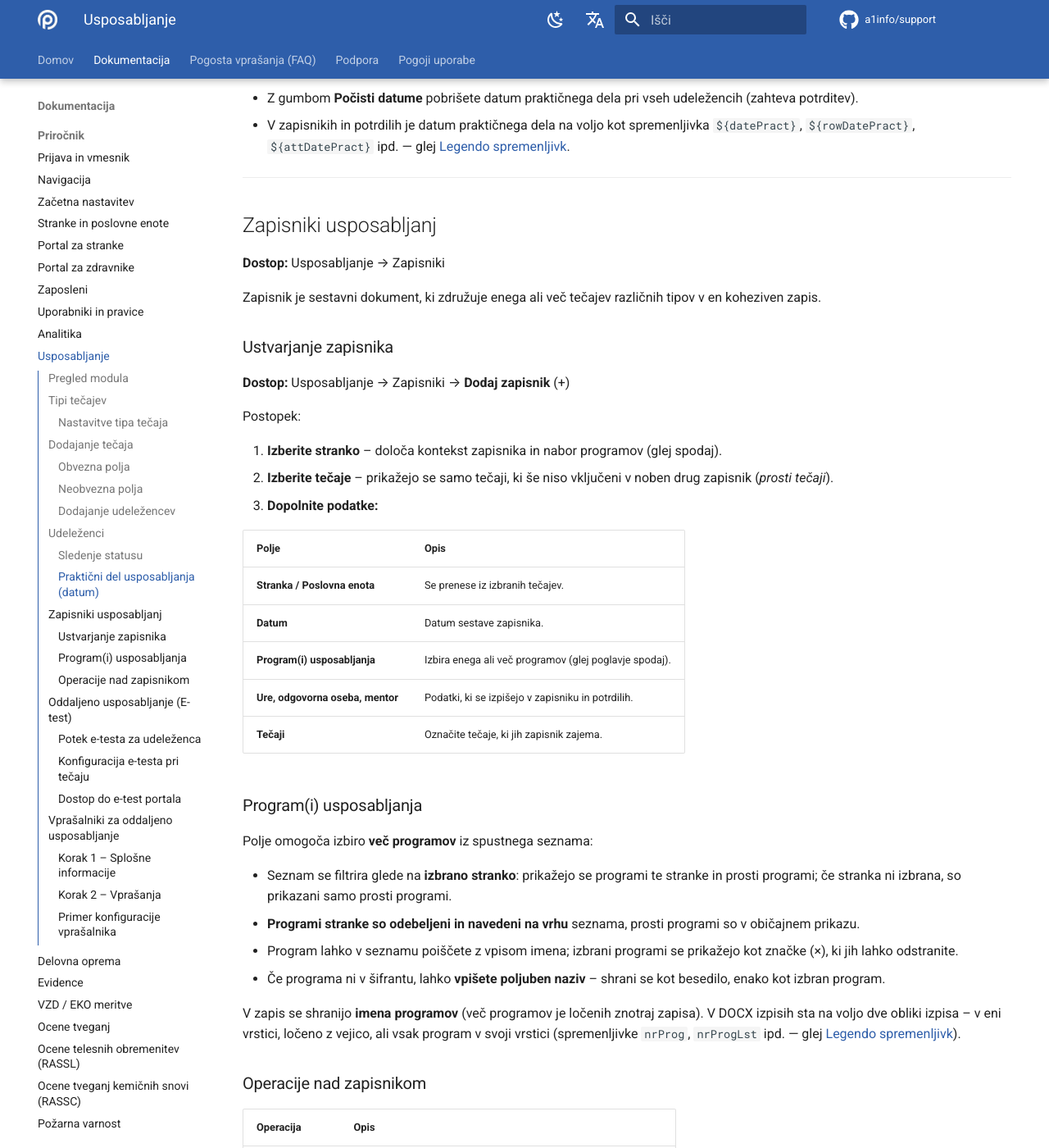
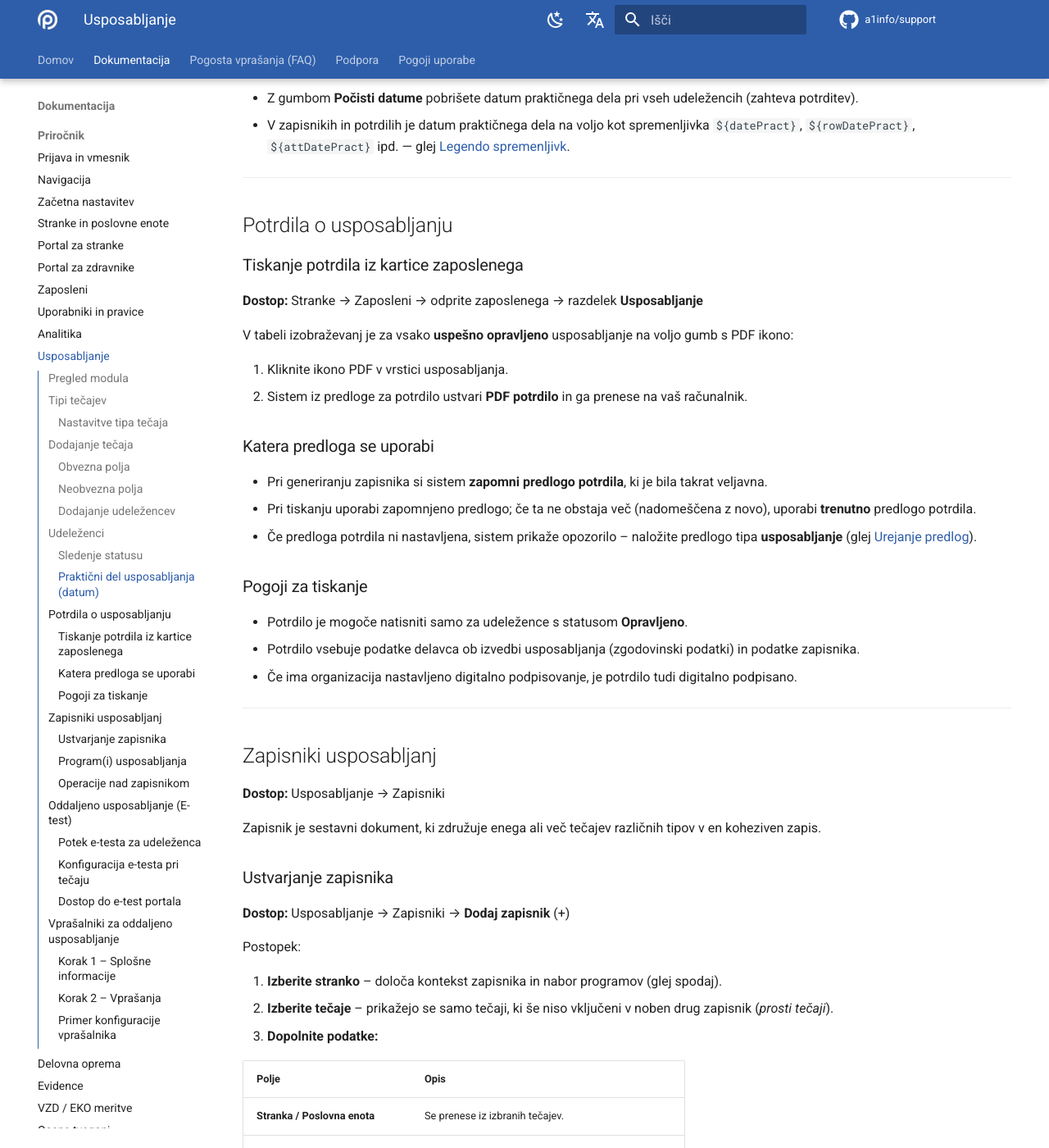
Before and after one commit to a1info/support, an MkDocs documentation site: the page built from docs/manual-sl/usposabljanje.md, in a window 1280 px wide and 1400 px high, scrolled down 3032 px. Shown: the whole window at 82% size. Built offline with MkDocs 1.6.1 and Material for MkDocs 9.7.7, drawn with Linux system fonts in a browser that asks for light colours; comment, search, counter and statistics services are not loaded.

Commit message:
docs: potrdila o usposabljanju (educ_cert) – samodejna predloga in tiskanje iz kartice zaposlenega

```diff
--- a/docs/manual-sl/usposabljanje.md
+++ b/docs/manual-sl/usposabljanje.md
@@ -99,6 +99,31 @@ Tečaj ima lahko poleg teoretičnega dela tudi **praktični del**, ki se lahko i
 - Za hitro izpolnjevanje uporabite **Vnesi datum za vse** (zgoraj desno): en klik nastavi izbrani datum vsem udeležencem, nato po potrebi popravite posameznike.
 - Z gumbom **Počisti datume** pobrišete datum praktičnega dela pri vseh udeležencih (zahteva potrditev).
 - V zapisnikih in potrdilih je datum praktičnega dela na voljo kot spremenljivka `${datePract}`, `${rowDatePract}`, `${attDatePract}` ipd. — glej [Legendo spremenljivk](variables-sl.md).
+
+---
+
+## Potrdila o usposabljanju
+
+### Tiskanje potrdila iz kartice zaposlenega
+
+**Dostop:** Stranke → Zaposleni → odprite zaposlenega → razdelek **Usposabljanje**
+
+V tabeli izobraževanj je za vsako **uspešno opravljeno** usposabljanje na voljo gumb s PDF ikono:
+
+1. Kliknite ikono PDF v vrstici usposabljanja.
+2. Sistem iz predloge za potrdilo ustvari **PDF potrdilo** in ga prenese na vaš računalnik.
+
+### Katera predloga se uporabi
+
+- Pri generiranju zapisnika si sistem **zapomni predlogo potrdila**, ki je bila takrat veljavna.
+- Pri tiskanju uporabi zapomnjeno predlogo; če ta ne obstaja več (nadomeščena z novo), uporabi **trenutno** predlogo potrdila.
+- Če predloga potrdila ni nastavljena, sistem prikaže opozorilo – naložite predlogo tipa **usposabljanje** (glej [Urejanje predlog](urejanje-podlog.md)).
+
+### Pogoji za tiskanje
+
+- Potrdilo je mogoče natisniti samo za udeležence s statusom **Opravljeno**.
+- Potrdilo vsebuje podatke delavca ob izvedbi usposabljanja (zgodovinski podatki) in podatke zapisnika.
+- Če ima organizacija nastavljeno digitalno podpisovanje, je potrdilo tudi digitalno podpisano.
 
 ---
 
```
Also changed, not shown: docs/manual-sl/urejanje-podlog.md (+22 -0 lines), docs/manual-sl/variables-sl.md (+1 -0 lines).
